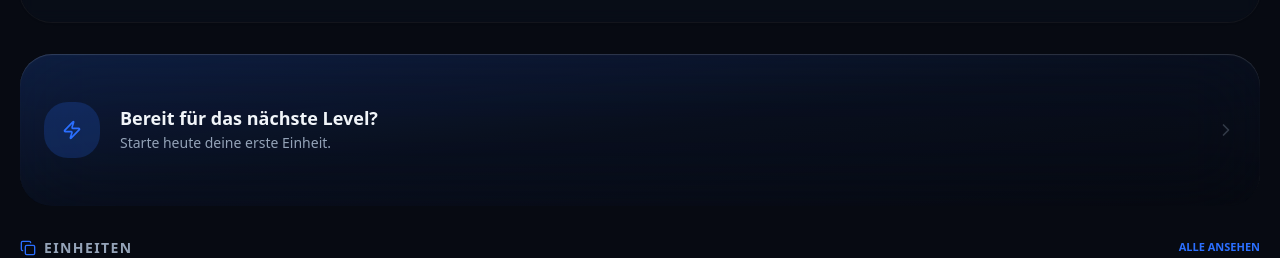
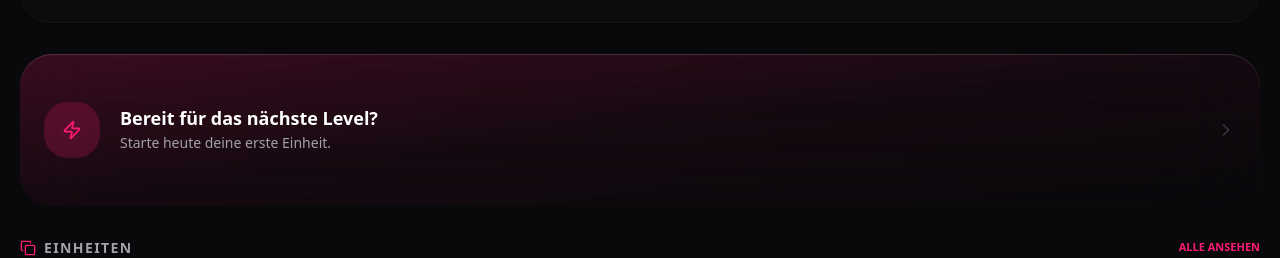
Before and after one commit to yayabennett/ftrack, a Next.js app: page / in a window 1280 px wide. Shown: the part 218-476 px from the top of the page. Built offline with nearby package versions, Linux system fonts and the light colour scheme; no server answers; the database is empty.

Commit message:
style: implement neon pink cyber-fitness color system

```diff
--- a/src/app/globals.css
+++ b/src/app/globals.css
@@ -50,6 +50,11 @@
 
   --color-card-foreground: var(--card-foreground);
   --color-card: var(--card);
+
+  /* Gamification Colors */
+  --color-success: var(--success);
+  --color-energy: var(--energy);
+  --color-xp: var(--xp);
 
   --radius-sm: calc(var(--radius) - 6px);
   --radius-md: calc(var(--radius) - 4px);
@@ -110,68 +115,86 @@
   color-scheme: light;
 }
 
-/* Dark Navy SaaS theme (clean, layered, no glow spam) */
+/* Dark Neon Fitness Theme (mix of Apple Fitness, cyber, modern SaaS) */
 .dark {
   /* Base layers */
-  --background: #070A12;
-  /* very dark navy */
-  --foreground: #F1F5F9;
-  /* slate-100 */
+  --background: #09090B;
+  /* very dark neutral */
+  --foreground: #FFFFFF;
+  /* crisp pure white */
 
-  --card: #0B1222;
+  /* Surfaces */
+  --card: #121214;
   /* primary surface */
-  --card-foreground: #F1F5F9;
+  --card-foreground: #FAFAFA;
 
-  --popover: #0B1222;
-  --popover-foreground: #F1F5F9;
+  --popover: #121214;
+  --popover-foreground: #FAFAFA;
 
-  /* Brand */
-  --primary: #2B6FFF;
-  /* crisp SaaS blue */
+  /* Brand Colors: The Glowing Neon Pink */
+  --primary: #FF1A75;
+  /* slightly deeper neon pink for better base contrast */
   --primary-foreground: #FFFFFF;
 
   /* Secondary layers (buttons, chips, subtle panels) */
-  --secondary: #0E1730;
-  /* a bit brighter than card */
-  --secondary-foreground: #F1F5F9;
+  --secondary: #1F1F22;
+  /* brightened dark surface */
+  --secondary-foreground: #FFFFFF;
 
-  --muted: #0A1224;
-  /* muted background */
-  --muted-foreground: #94A3B8;
-  /* slate-400 */
+  /* Muted elements */
+  --muted: #18181A;
+  --muted-foreground: #A1A1AA;
+  /* zinc-400 equivalent */
 
-  --accent: #0E1730;
-  --accent-foreground: #F1F5F9;
+  /* Accent (hover states, subtle highlights) */
+  --accent: #1F1F22;
+  --accent-foreground: #FFFFFF;
 
-  /* System */
-  --destructive: #EF4444;
+  /* System Context Colors */
+  --destructive: #FF3B30;
+  /* apple warning red */
   --destructive-foreground: #FFFFFF;
 
+  /* Gamification & Motivation Custom Tokens */
+  --success: #00E676;
+  /* vibrantly complete green */
+  --energy: #FF9500;
+  /* active orange */
+  --xp: #B500FF;
+  /* achievement purple */
+
   /* Lines + inputs (hairline feel) */
-  --border: #182443;
-  /* navy border */
-  --input: #0E1730;
-  /* input fill */
-  --ring: rgba(43, 111, 255, 0.45);
+  --border: #27272A;
+  /* zinc-800 border */
+  --input: #1F1F22;
+  /* subtle input fill */
+  --ring: rgba(255, 26, 117, 0.45);
+  /* pink focus ring */
 
-  /* Charts (monochrome-blue friendly) */
-  --chart-1: #2B6FFF;
-  --chart-2: #245FE0;
-  --chart-3: #1B49B8;
-  --chart-4: #6FA3FF;
-  --chart-5: #3F7DFF;
+  /* Charts (Energetic gradient friendly) */
+  --chart-1: #FF1A75;
+  /* neon pink */
+  --chart-2: #B500FF;
+  /* purple */
+  --chart-3: #FF9500;
+  /* orange */
+  --chart-4: #00E676;
+  /* green */
+  --chart-5: #00E6E6;
+  /* cyan */
 
-  /* Sidebar */
-  --sidebar: #0B1222;
-  --sidebar-foreground: #F1F5F9;
-  --sidebar-primary: #2B6FFF;
+  /* Sidebar (if used) */
+  --sidebar: #121214;
+  --sidebar-foreground: #FAFAFA;
+  --sidebar-primary: #FF1A75;
   --sidebar-primary-foreground: #FFFFFF;
-  --sidebar-accent: #0E1730;
-  --sidebar-accent-foreground: #F1F5F9;
-  --sidebar-border: #182443;
-  --sidebar-ring: rgba(43, 111, 255, 0.45);
+  --sidebar-accent: #1F1F22;
+  --sidebar-accent-foreground: #FAFAFA;
+  --sidebar-border: #27272A;
+  --sidebar-ring: rgba(255, 26, 117, 0.45);
 
-  --radius: 1rem; /* Increased base radius for smoother squircles */
+  --radius: 1rem;
+  /* keep the increased base radius for smooth modern squircles */
 
   color-scheme: dark;
 }
@@ -214,7 +237,15 @@
 
   /* Gradient text (for hero numbers) */
   .text-gradient {
-    background: linear-gradient(135deg, var(--primary) 0%, #6FA3FF 100%);
+    background: linear-gradient(135deg, var(--primary) 0%, #B500FF 100%);
+    -webkit-background-clip: text;
+    -webkit-text-fill-color: transparent;
+    background-clip: text;
+  }
+
+  /* Gradient text specifically for pure Neon Pink energy */
+  .text-gradient-neon {
+    background: linear-gradient(135deg, var(--primary) 0%, #FF9500 100%);
     -webkit-background-clip: text;
     -webkit-text-fill-color: transparent;
     background-clip: text;
@@ -230,9 +261,9 @@
     box-shadow: 0 8px 25px rgba(0, 0, 0, 0.3);
   }
 
-  /* Ambient glow for primary elements */
+  /* Ambient glow for primary elements - Neon Edition */
   .glow-primary {
-    box-shadow: 0 0 20px rgba(43, 111, 255, 0.15), 0 0 60px rgba(43, 111, 255, 0.05);
+    box-shadow: 0 0 20px rgba(255, 26, 117, 0.25), 0 0 60px rgba(255, 26, 117, 0.1);
   }
 
   /* Number input: hide arrows for clean look */
@@ -261,10 +292,10 @@
     box-shadow: inset 0 1px 1px rgba(255, 255, 255, 0.15);
   }
 
-  /* Primary Button Gradient */
+  /* Primary Button Gradient - Neon Pink Edition */
   .btn-primary-gradient {
     background: linear-gradient(180deg, var(--primary) 0%, color-mix(in srgb, var(--primary) 80%, black 20%) 100%);
-    box-shadow: inset 0 1px 1px rgba(255, 255, 255, 0.2), 0 4px 14px rgba(43, 111, 255, 0.25);
+    box-shadow: inset 0 1px 1px rgba(255, 255, 255, 0.25), 0 4px 16px rgba(255, 26, 117, 0.35);
   }
 
   /* Safe area padding for modern phones */
```
